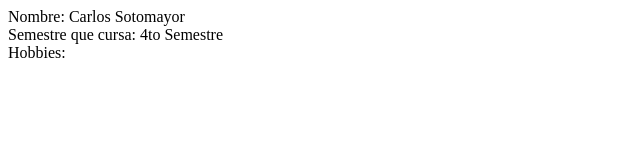
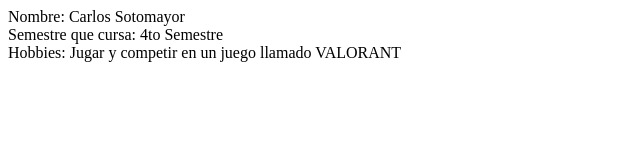
Before and after one commit to csotomayor7/TALLER_BUENASPRACTICAS, a plain HTML site: page index.html in a window 1280 px wide. Shown: the whole page, without its empty margins (0-640 px from the left). Drawn offline with Linux system fonts and the light colour scheme.

Commit message:
Octavo Commit Hobbie

```diff
--- a/index.html
+++ b/index.html
@@ -8,6 +8,6 @@
 <body>
     <div>Nombre: Carlos Sotomayor </div>
     <div>Semestre que cursa: 4to Semestre</div>
-    <div>Hobbies: </div>
+    <div>Hobbies: Jugar y competir en un juego llamado VALORANT</div>
 </body>
 </html>
```
